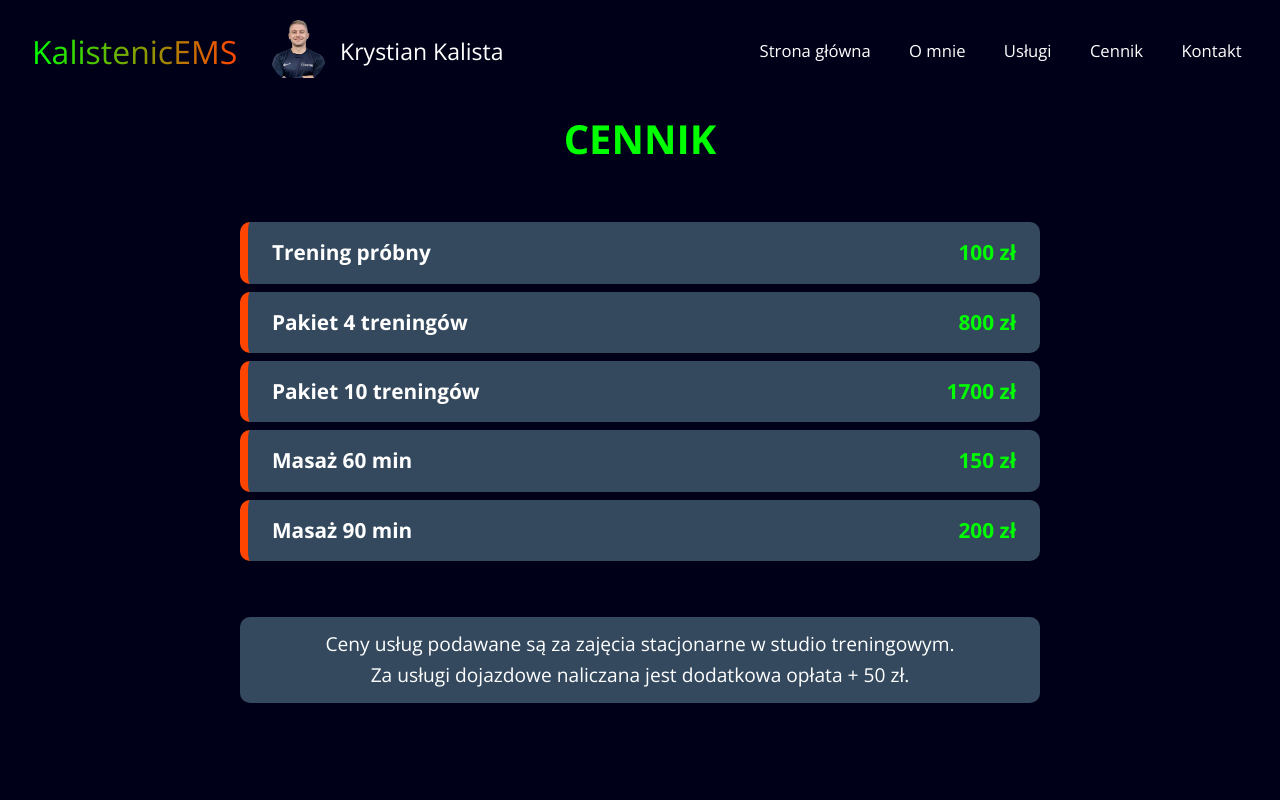
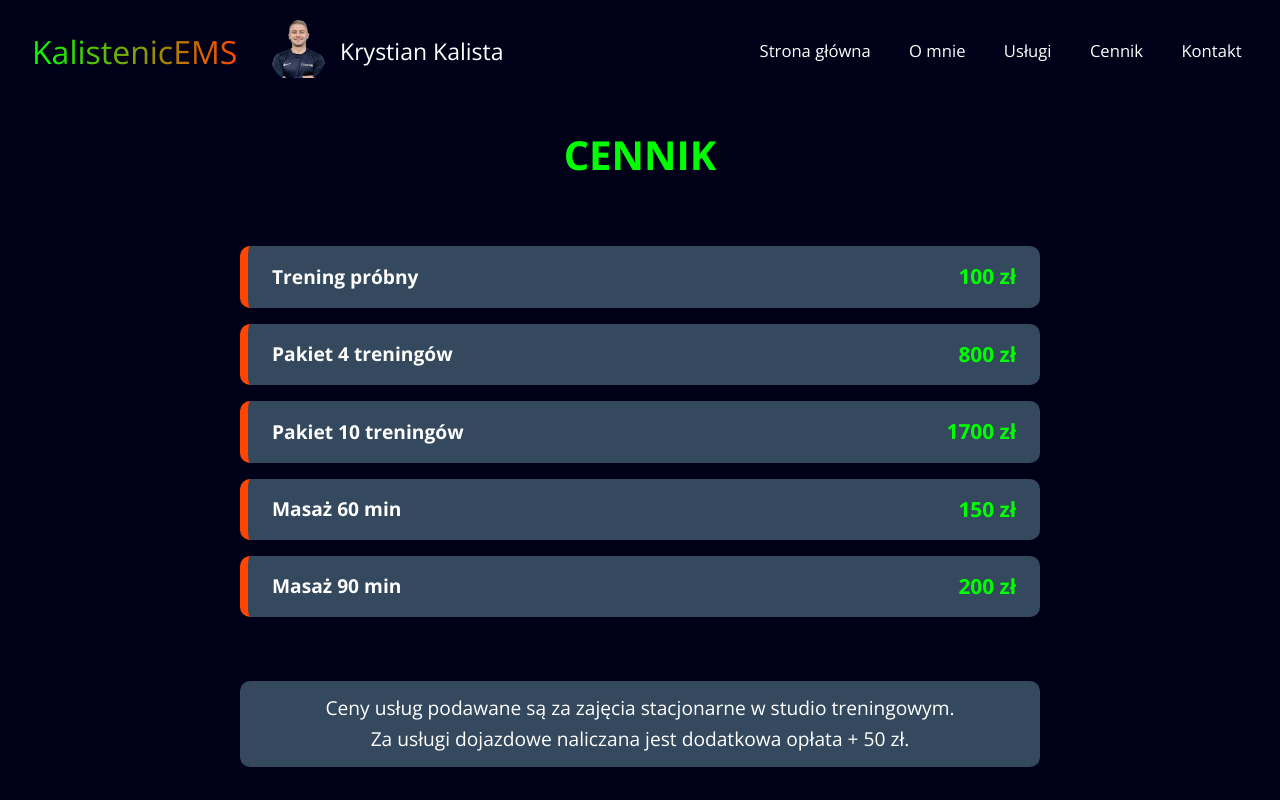
Before and after one commit to PiotrTabat/kalistenic-next.js, a Next.js app: page /prices in a window 1280 px wide. Built offline with nearby package versions, Linux system fonts and the light colour scheme.

Commit message:
KalistenicEMS - update 2

```diff
--- a/components/MobileNavbar.js
+++ b/components/MobileNavbar.js
@@ -159,11 +159,11 @@ const MobileMenu = styled.div`
     transition: max-height 0.5s ease-in-out, padding 0.5s ease-in-out;
     padding: ${({ isOpen }) => (isOpen ? '25px 0' : '0 0')};
     border-radius: 0 0 20px 20px;
-    box-shadow: ${({ isOpen }) => (isOpen ? '0 10px 15px -5px rgba(0, 0, 0, 0.3), 0 10px 15px -5px var(--text-electric-green), 0 10px 15px -5px var(--text-electric-orange)' : 'none')};
+    box-shadow: ${({ isOpen }) => (isOpen ? '0 10px 15px -5px rgba(0, 0, 0, 0.3), 0 15px 15px -5px var(--text-electric-green), 0 10px 15px -5px var(--electric-red)' : 'none')};
 `;
 
 const MobileMenuLink = styled.a`
-    color: var(--metallic-silver);
+    color: var(--text-light);
     text-decoration: none;
     margin: 20px 0;
     padding: 15px 20px;
--- a/components/PricesContent.js
+++ b/components/PricesContent.js
@@ -4,6 +4,7 @@ import styled from 'styled-components';
 const PricesSection = styled.section`
     background: var(--deep-blue);
     padding: 1.5rem 5%;
+    margin-top: 80px;
     color: var(--text-light);
     text-align: center;
     display: flex;
@@ -11,11 +12,16 @@ const PricesSection = styled.section`
     justify-content: center;
     align-items: center;
     gap: 2rem;
-  min-height: 100vh;
+    height: calc(100vh - 80px);
     box-sizing: border-box;
 
     @media (max-width: 768px) {
-    padding: 1rem 5%;
+        gap: 1rem;
+        padding: 4rem 10%;
+        align-items: center;
+        justify-content: center;
+        display: flex;
+
     }
 `;
 
@@ -50,7 +56,7 @@ const PriceList = styled.ul`
 
 const PriceItem = styled.li`
   background: var(--text-dark);
-  margin: 0.5rem 0;
+  margin: 1rem 0;
   padding: 0.75rem 1.5rem;
   border-radius: 10px;
   color: var(--text-light);
@@ -67,17 +73,18 @@ const PriceItem = styled.li`
   }
 
     @media (max-width: 768px) {
-    padding: 0.5rem 1rem;
+    padding: 1.5rem 1rem;
+    border-left: 5px solid var(--electric-orange);
     }
 `;
 
 const PriceLabel = styled.span`
-  font-size: 1.3rem;
+  font-size: 1.2rem;
   flex: 1;
   text-align: left;
 
   @media (max-width: 768px) {
-    font-size: 1rem;
+    font-size: 1.5rem;
   }
 `;
 
@@ -87,7 +94,7 @@ const PriceAmount = styled.span`
   color: var(--electric-green);
 
   @media (max-width: 768px) {
-    font-size: 1rem;
+    font-size: 1.5rem;
   }
 `;
 
@@ -105,7 +112,7 @@ const AdditionalInfo = styled.p`
   box-sizing: border-box;
 
   @media (max-width: 768px) {
-    font-size: 1rem;
+    font-size: 1.5rem;
     width: 100%;
   }
 `;
--- a/pages/about.js
+++ b/pages/about.js
@@ -5,7 +5,7 @@ import Head from 'next/head';
 const AboutContainer = styled.div`
     padding: 20px;
     max-width: 90vw;
-    margin: 90px auto;
+    margin: 80px auto;
     background: var(--deep-blue);
     color: var(--text-light);
     border-radius: 10px;
--- a/pages/contact.js
+++ b/pages/contact.js
@@ -3,9 +3,9 @@ import Head from 'next/head';
 import styled from 'styled-components';
 
 const ContaktContainer = styled.div`
-    padding: 20px;
     max-width: 90vw;
-    margin: 90px auto;
+    height: 70vh;
+    padding: 6rem 10%;
     background: var(--deep-blue);
     color: var(--text-light);
     border-radius: 10px;
```
Also changed, not shown: components/ContactContent.js (+9 -8 lines). Lines whose indentation alone changed are shown as unchanged.
